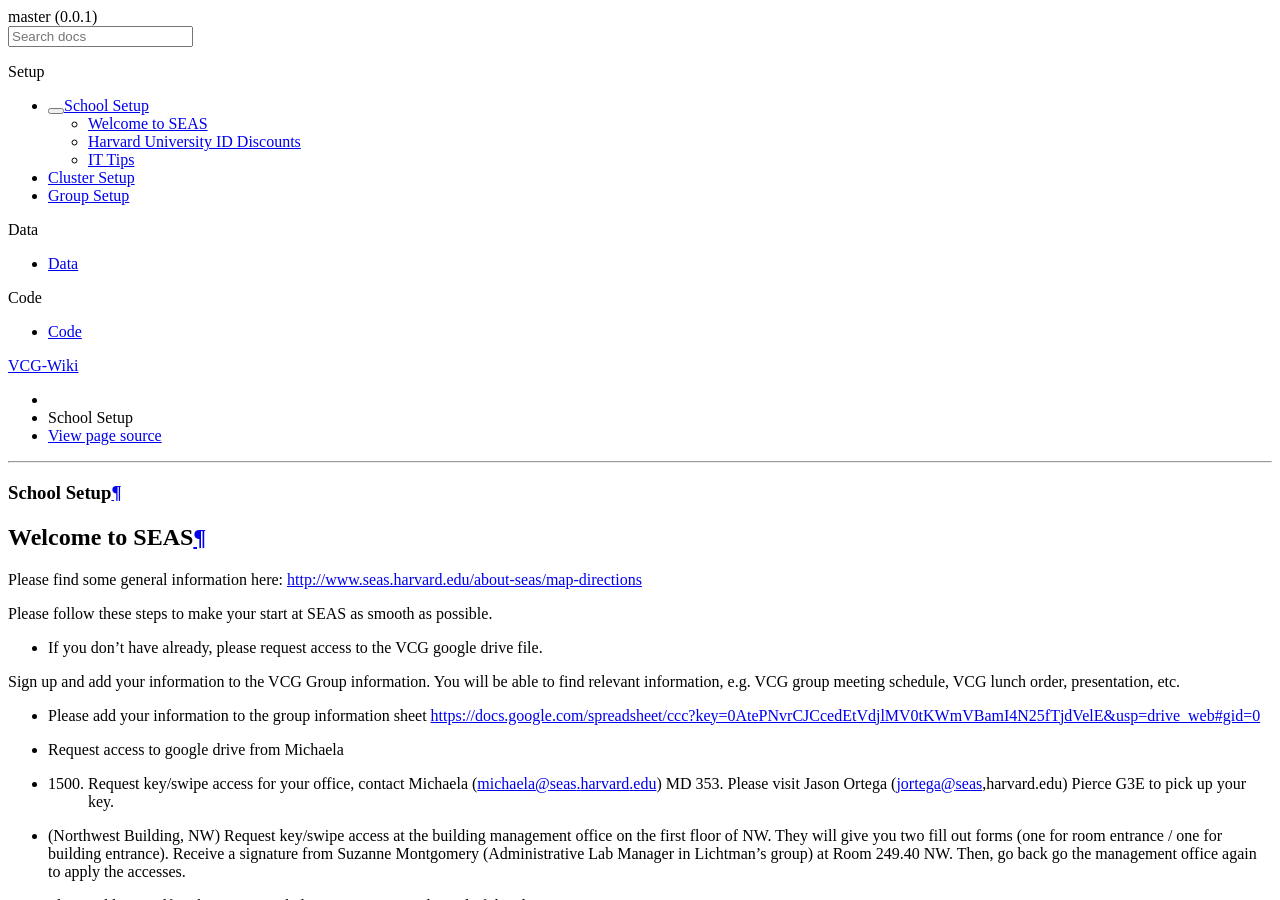
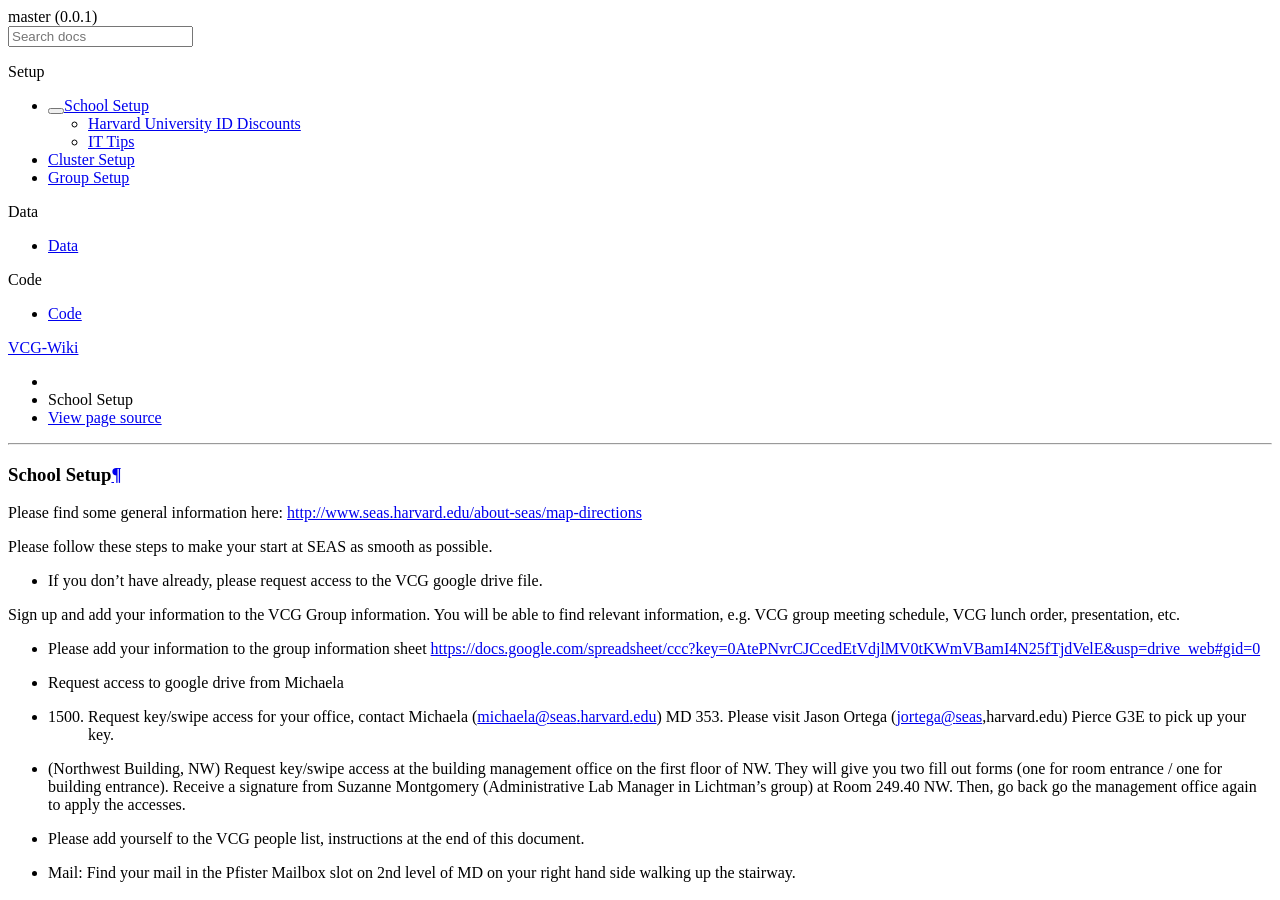
Before and after one commit to VCG/newbie-wiki, a Sphinx documentation site: the page built from docs/source/notes/School_Setup.rst, in a window 1280 px wide and 900 px high. Built offline with Sphinx 7.4.7 and the Read the Docs theme 2.0.0, drawn with Linux system fonts in a browser that asks for light colours.

Commit message:
removed first subsection

```diff
--- a/docs/source/notes/School_Setup.rst
+++ b/docs/source/notes/School_Setup.rst
@@ -1,8 +1,5 @@
 School Setup
 ========================
-
-Welcome to SEAS
------------------
 
 Please find some general information here:
 http://www.seas.harvard.edu/about-seas/map-directions
```
